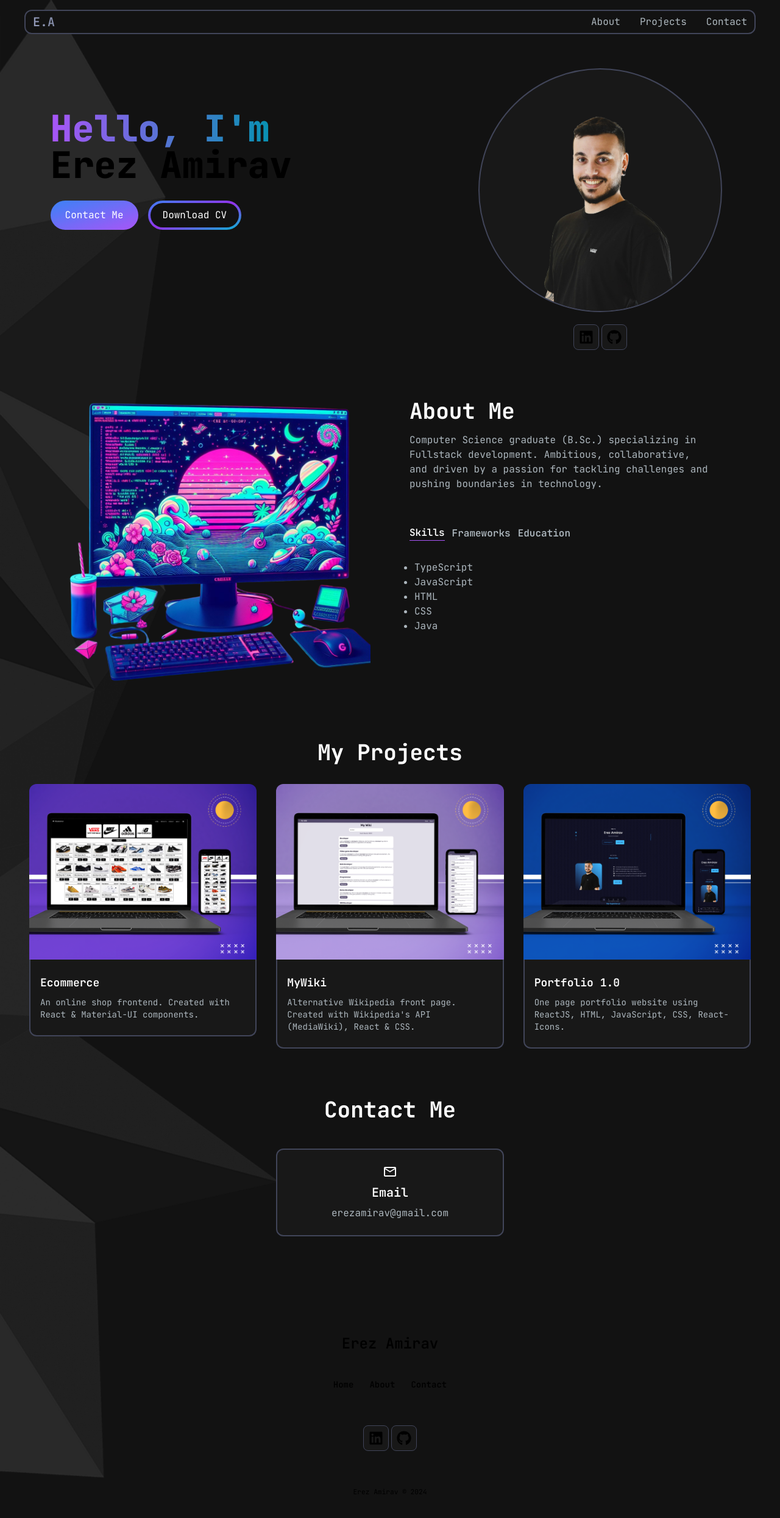
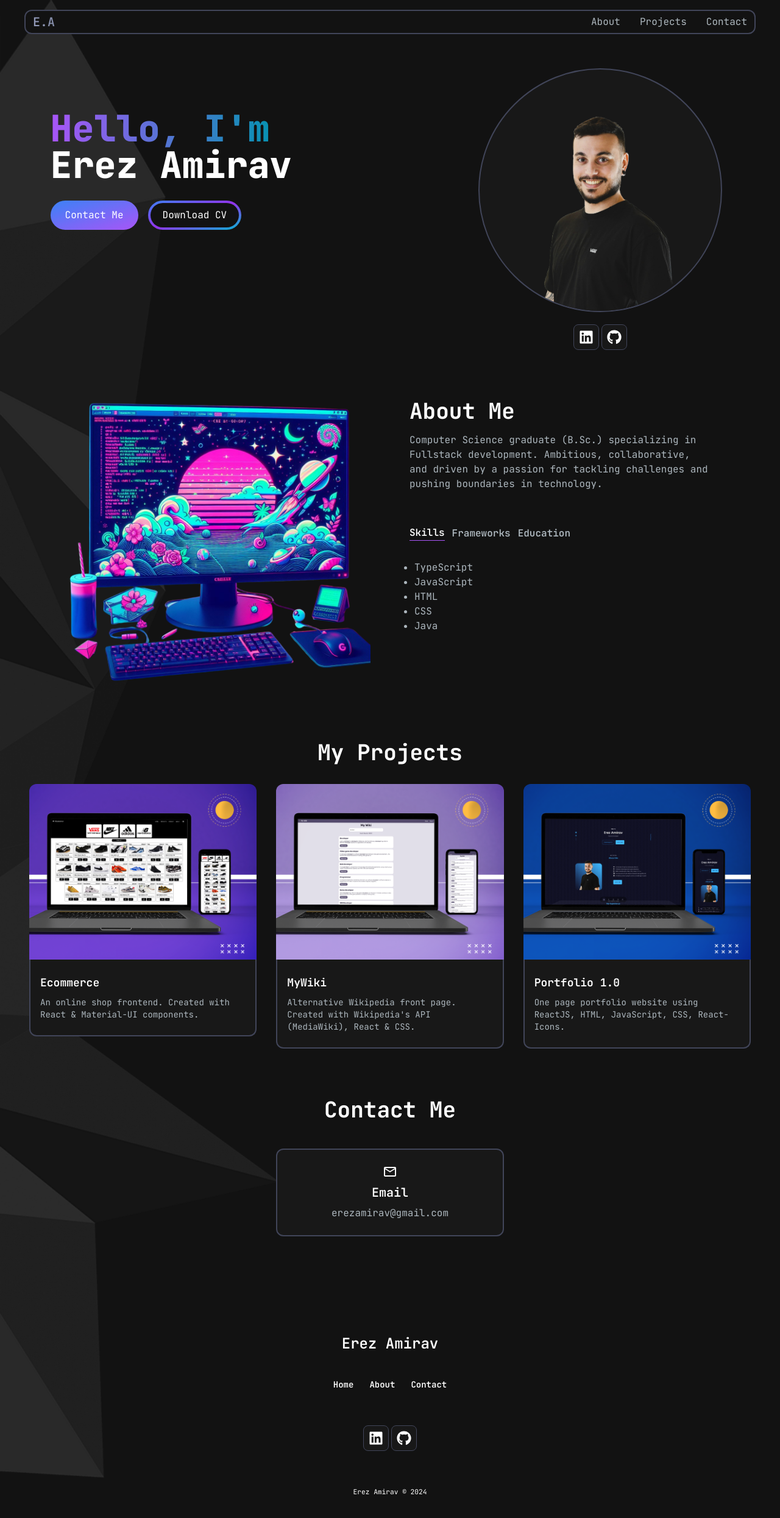
Before and after one commit to ErezAmirav/portfolio-2.0, a Next.js app: page / in a window 1280 px wide. Shown: the top 2490 px of the page at 61% size. Built offline with nearby package versions, Linux system fonts and the light colour scheme.

Commit message:
text color fiexes

```diff
--- a/src/app/components/Footer.jsx
+++ b/src/app/components/Footer.jsx
@@ -5,10 +5,13 @@ import { FaLinkedin, FaGithub } from "react-icons/fa";
 const Footer = () => {
   return (
     <div className="py-12 text-center text-sm mt-28">
-      <Link href="#" className="text-2xl font-semibold mb-8 inline-block">
+      <Link
+        href="#"
+        className="text-2xl font-semibold mb-8 inline-block text-white"
+      >
         Erez Amirav
       </Link>
-      <ul className="flex flex-wrap justify-center gap-2 mx-auto mb-12">
+      <ul className="flex flex-wrap justify-center gap-2 mx-auto mb-12 text-white">
         <li>
           <Link
             href="#"
@@ -25,9 +28,6 @@ const Footer = () => {
             About
           </Link>
         </li>
-        {/* <li>
-          <a href="#experience" className="p-2 rounded-lg flex border border-transparent">Experience</a>
-        </li> */}
         <li>
           <Link
             href="#contact"
@@ -43,17 +43,17 @@ const Footer = () => {
           className="p-2 rounded-lg flex border border-[#414559] text-2xl bg-[#181818] hover:bg-[#303446]"
           target="_blank"
         >
-          <FaLinkedin />
+          <FaLinkedin className="text-white" />
         </Link>
         <Link
           href="https://github.com/ErezAmirav"
           className="p-2 rounded-lg flex border border-[#414559] text-2xl bg-[#181818] hover:bg-[#303446]"
           target="_blank"
         >
-          <FaGithub />
+          <FaGithub className="text-white" />
         </Link>
       </div>
-      <div className="mb-16">
+      <div className="mb-16 text-white">
         <small>Erez Amirav &copy; {new Date().getFullYear()}</small>
       </div>
     </div>
--- a/src/app/components/HeroSection.jsx
+++ b/src/app/components/HeroSection.jsx
@@ -19,6 +19,7 @@ const HeroSection = () => {
               sequence={["Erez Amirav", 1000, "A Frontend Developer", 1000]}
               wrapper="span"
               speed={50}
+              style={{ color: "white" }}
               repeat={Infinity}
             />
           </h1>
@@ -61,14 +62,14 @@ const HeroSection = () => {
               className="p-2 rounded-lg flex border border-[#414559] text-2xl bg-[#181818] hover:bg-[#303446]"
               target="_blank"
             >
-              <FaLinkedin />
+              <FaLinkedin className="text-white" />
             </Link>
             <Link
               href="https://github.com/ErezAmirav"
               className="p-2 rounded-lg flex border border-[#414559] text-2xl bg-[#181818] hover:bg-[#303446]"
               target="_blank"
             >
-              <FaGithub />
+              <FaGithub className="text-white" />
             </Link>
           </div>
         </div>
```
